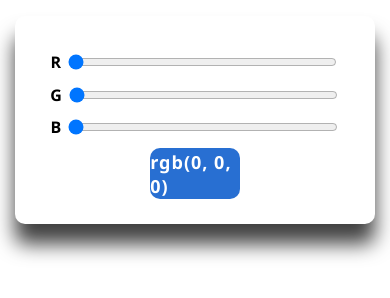
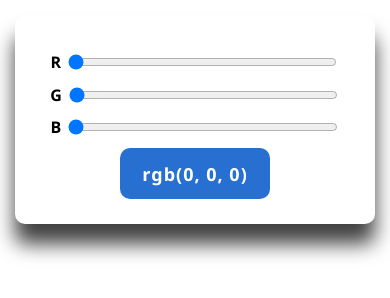
Before and after one commit to frkndrk/RGB-Color-Slider, a plain HTML site: page index.html in a window 390 px wide. Shown: the part 310-608 px from the top of the page. Drawn offline with Linux system fonts and the light colour scheme.

Commit message:
added style

```diff
--- a/styles.css
+++ b/styles.css
@@ -77,4 +77,7 @@ label {
     .rgb-area {
         width: 80%;
     }
+    #label {
+        width: 50%;
+    }
 }
```
